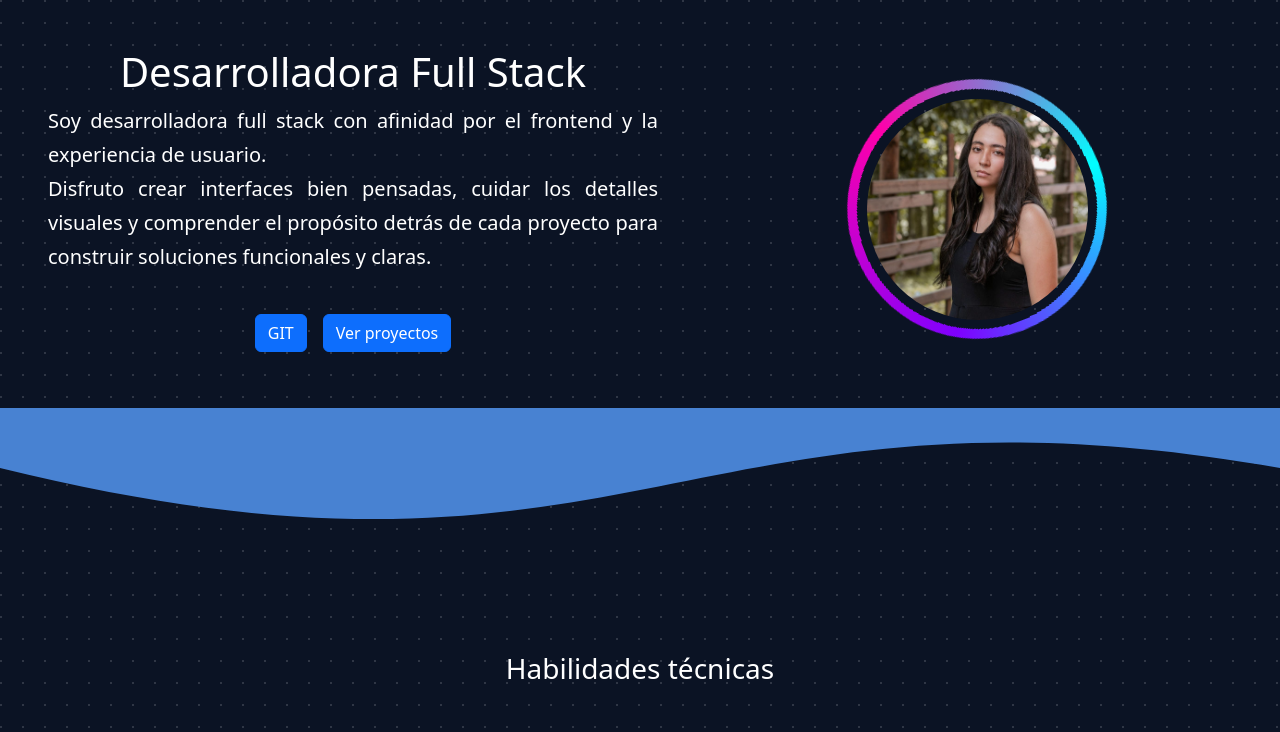
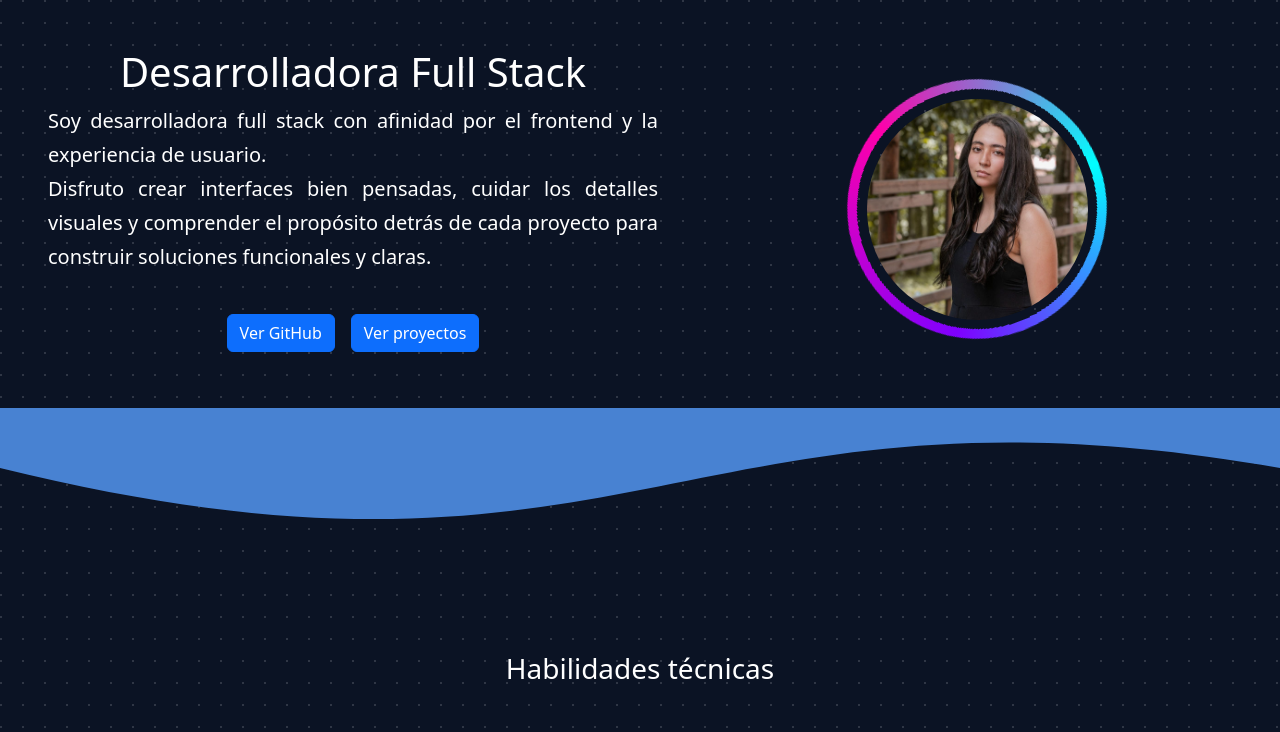
Before and after one commit to Angie140616/Portafolio-personal, a React (Vite) app in the folder portafolio/: page / in a window 1280 px wide. Shown: the top 732 px of the page. Built offline with nearby package versions, Linux system fonts and the light colour scheme.

Commit message:
Listo, solo falta videos 2.0

```diff
--- a/portafolio/src/components/home/homebody.jsx
+++ b/portafolio/src/components/home/homebody.jsx
@@ -35,8 +35,15 @@ export const BodyHome = () => {
           </p>
 
           <div className="git">
-            <button className="btn btn-primary">GIT</button>
-            <button className="btn btn-primary">Ver proyectos</button>
+            <button className="btn btn-primary" onClick={() => window.open("https://github.com/Angie140616/Portafolio-personal", "_blank")}>
+              Ver GitHub
+            </button>
+            <button className="btn btn-primary" onClick={() => {
+              document.querySelector(".projects").scrollIntoView({ behavior: "smooth" });
+            }}>
+            Ver proyectos
+            </button>
+
           </div>
         </div>
 
```
